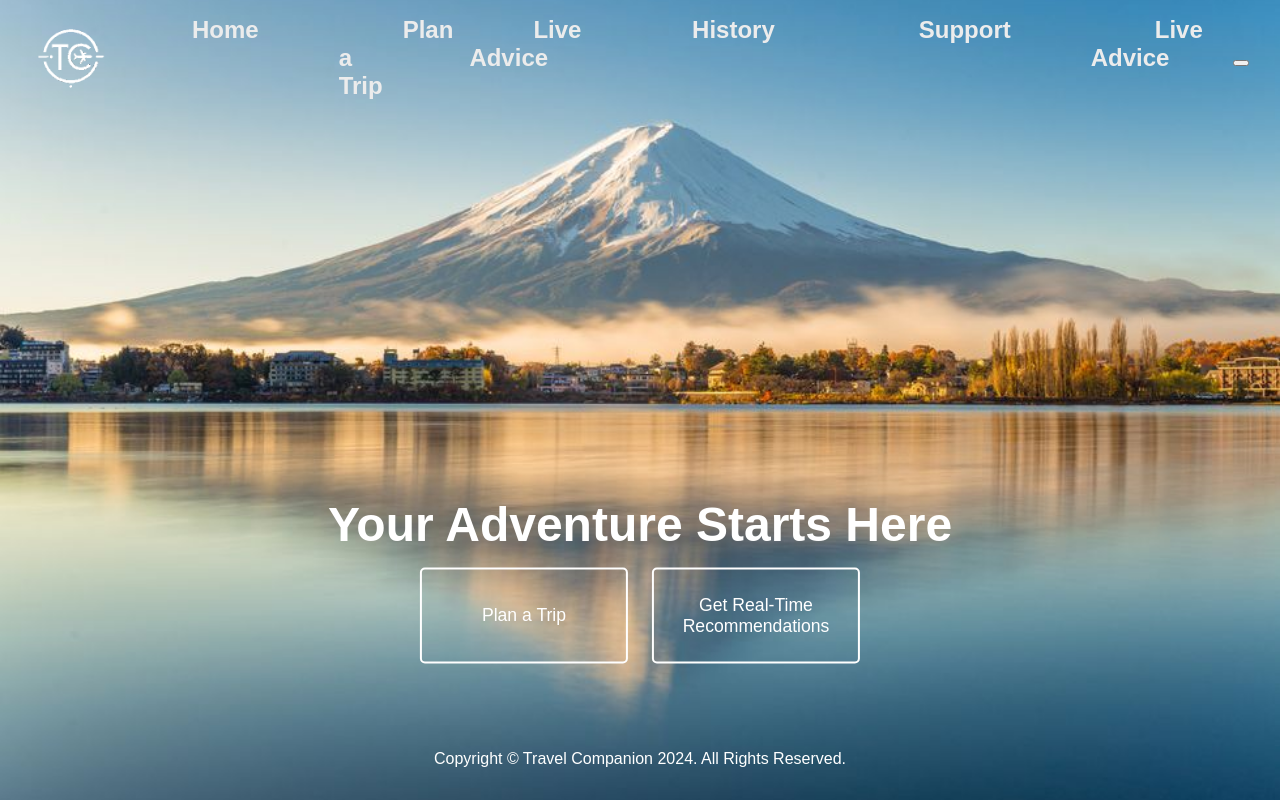
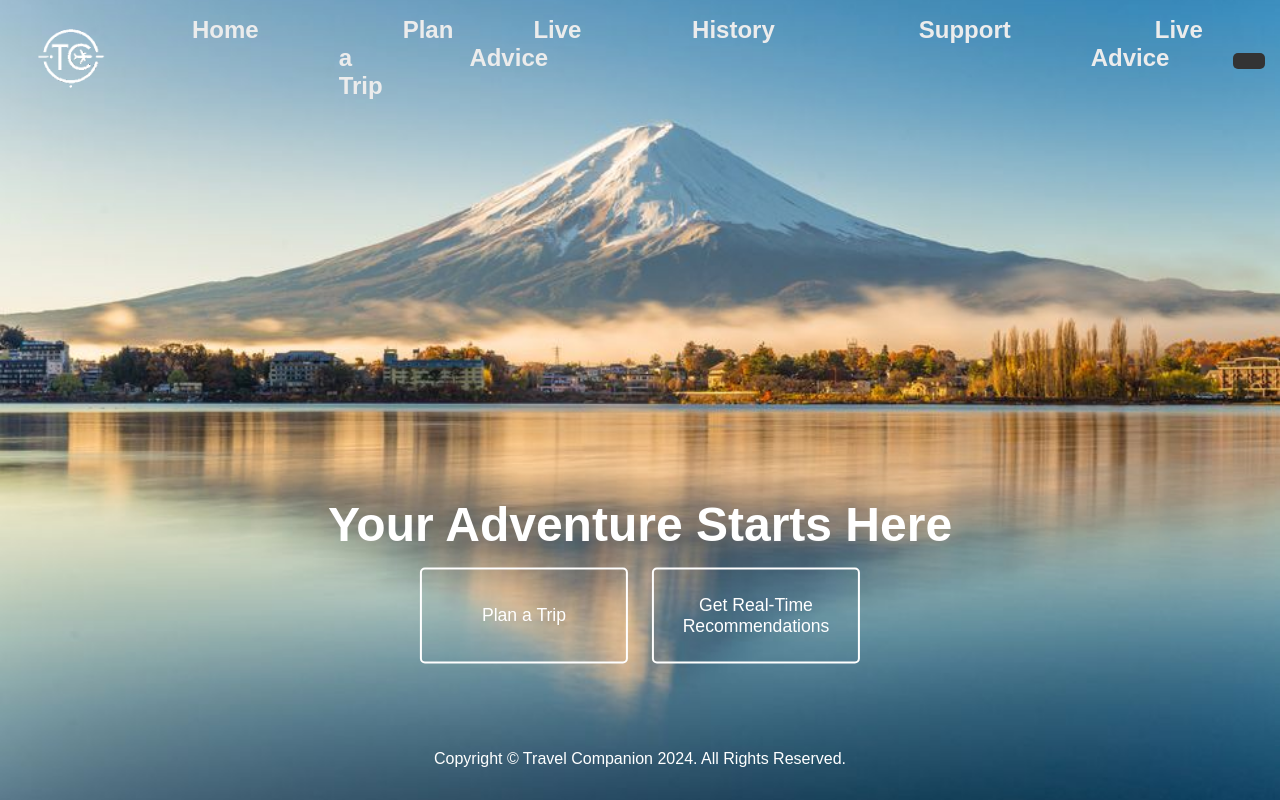
Before and after one commit to noazaj/travel-companion, a Flask app: page / in a window 1280 px wide. Run offline with Flask 3, Linux system fonts and the light colour scheme; the visitor is signed in with stand-in values (Sample User, id 1).

Commit message:
Add log-out styles

```diff
--- a/app/static/styles.css
+++ b/app/static/styles.css
@@ -41,7 +41,7 @@ nav ul li a {
     font-size: 1.5rem;
 }
 
-.log-in {
+.log-in, .log-out {
     background: #333;
     color: #fff;
     border: none;
```
